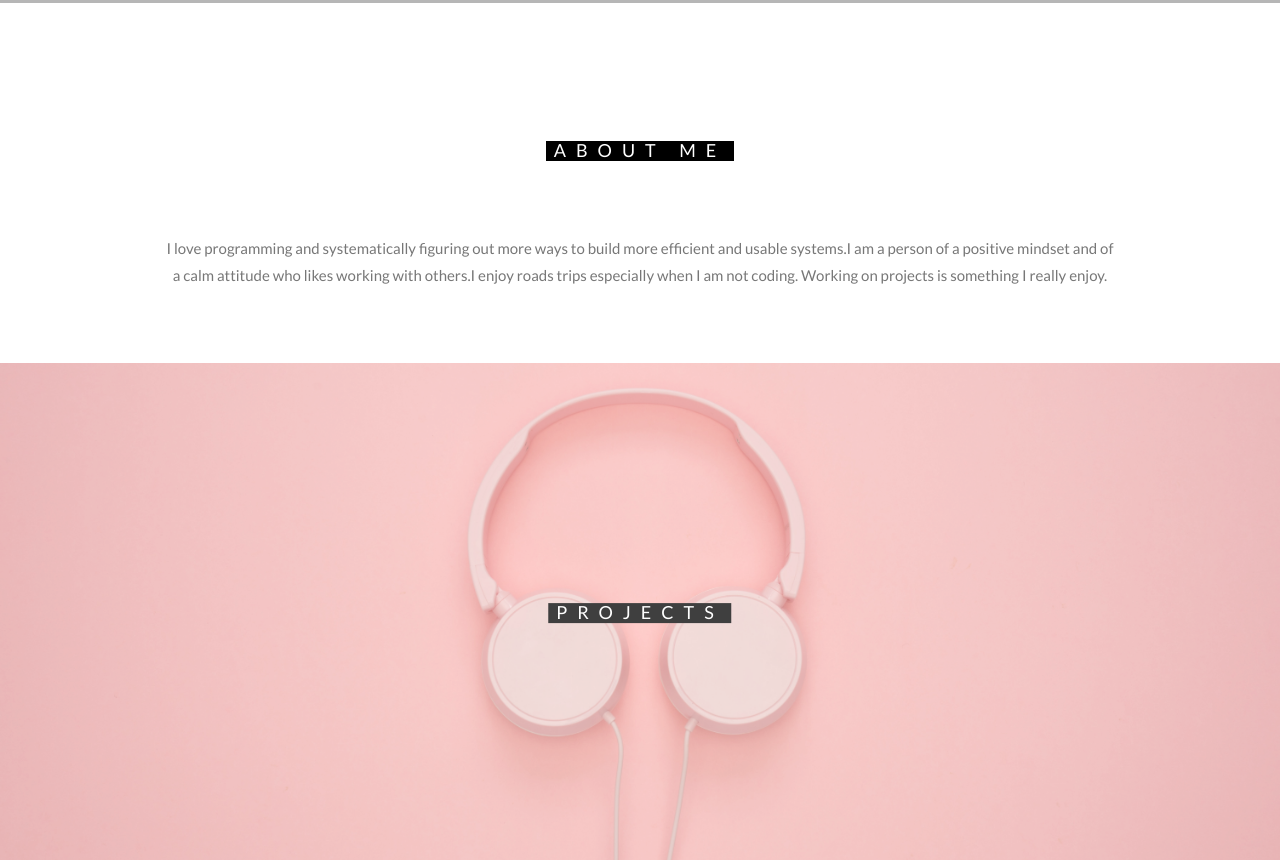
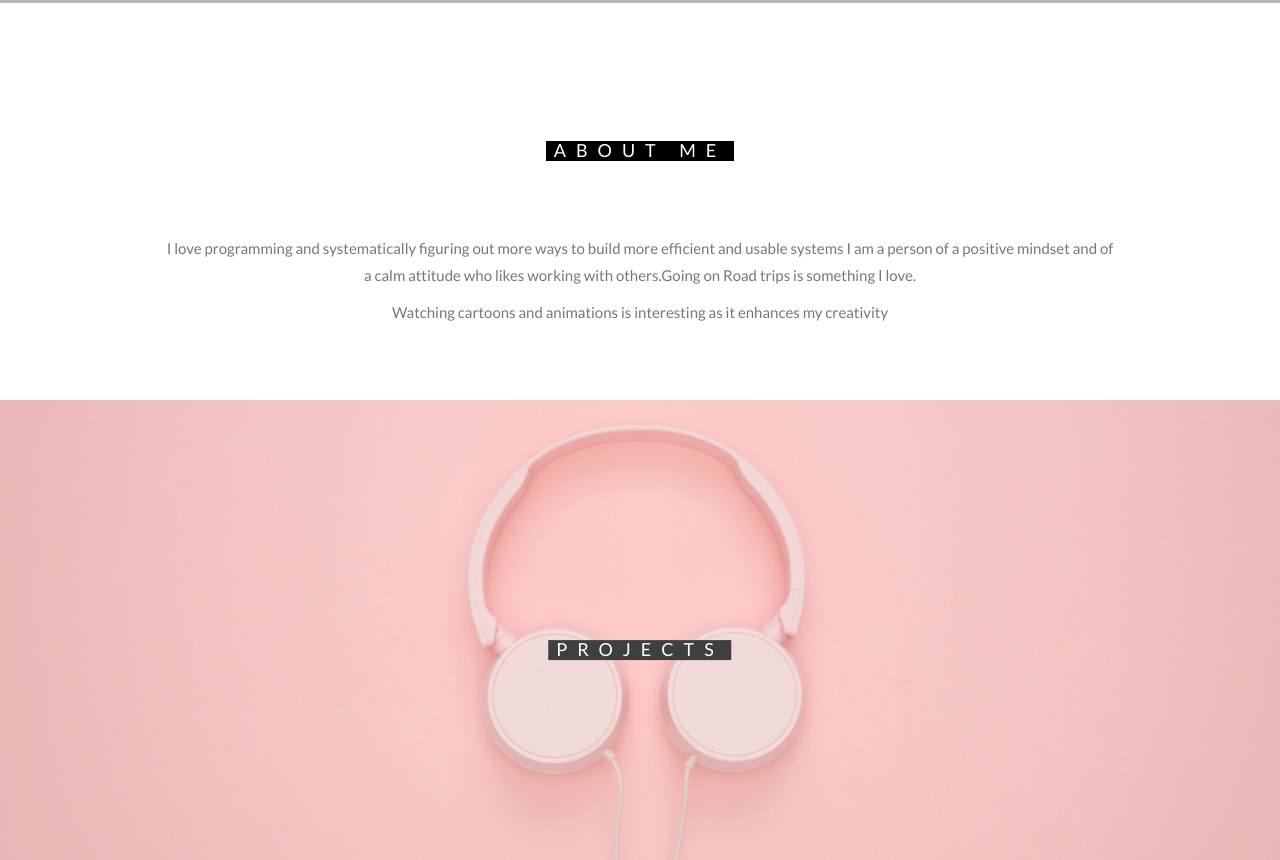
Before and after one commit to Monroe100/my-portfolio, a plain HTML site: page index.html in a window 1280 px wide. Shown: the part 797-1657 px from the top of the page. Drawn offline with nearby package versions, Linux system fonts and the light colour scheme; grey boxes are pictures that could not be loaded.

Commit message:
edited about me section

```diff
--- a/index.html
+++ b/index.html
@@ -63,7 +63,8 @@ body,h1,h2,h3,h4,h5,h6 {font-family: "Lato", sans-serif;}
     <!-- Hide this text on small devices -->
     <div class="w3-center" "w3-col m6 w3-hide-small w3-padding-large">
 
-      <p>I love programming and systematically figuring out more ways to build more efficient and usable systems.I am a person of a positive mindset and of a calm attitude who likes working with others.I enjoy roads trips  especially when I am not coding. Working on projects is something I really enjoy. </p>
+      <p>I love programming and systematically figuring out more ways to build more efficient and usable systems I am a person of a positive mindset and of a calm attitude who likes working with others.Going on Road trips is something I love.</p>
+      <p>Watching cartoons  and animations is interesting as it enhances my creativity</p>
     </div>
   </div>
 </div>
```
